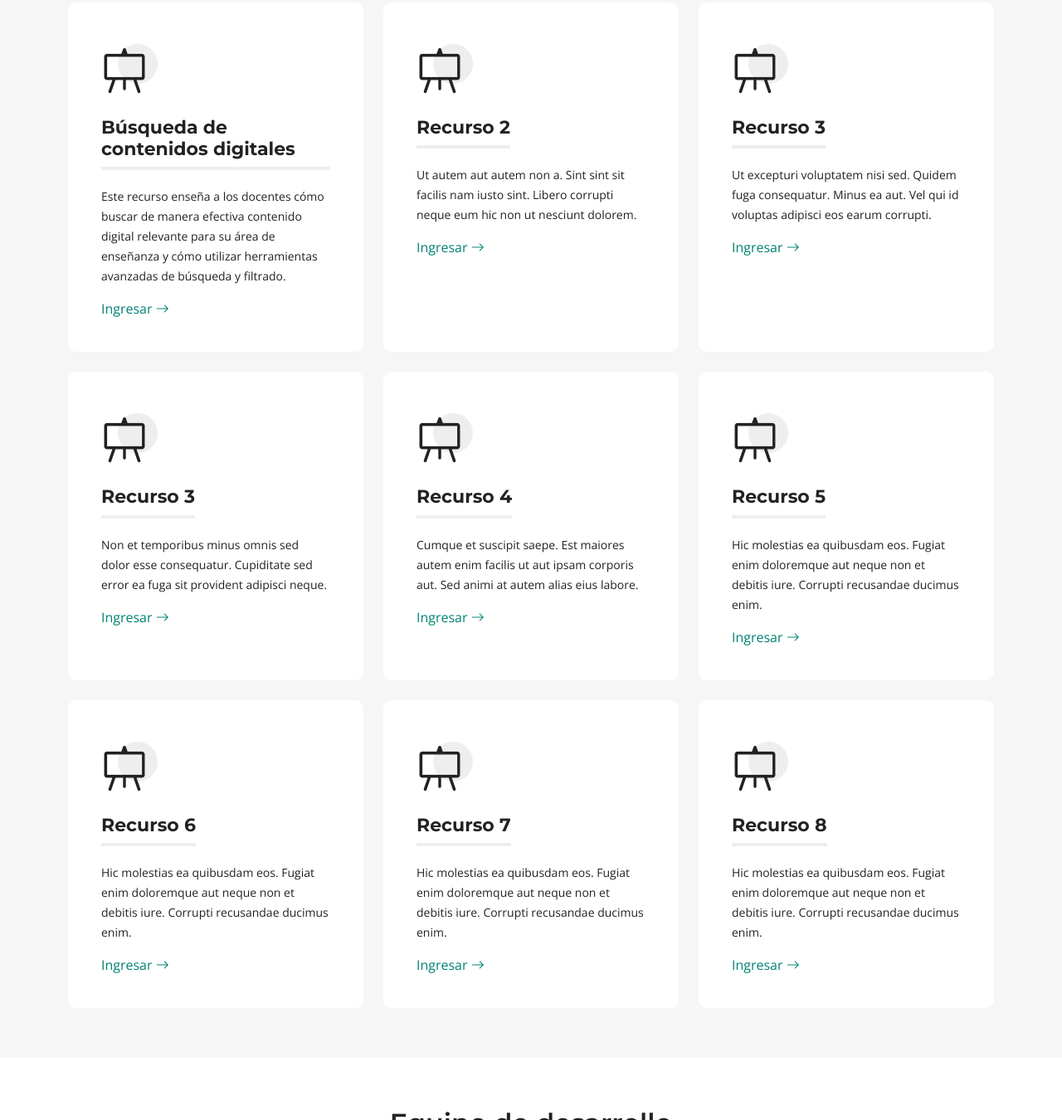
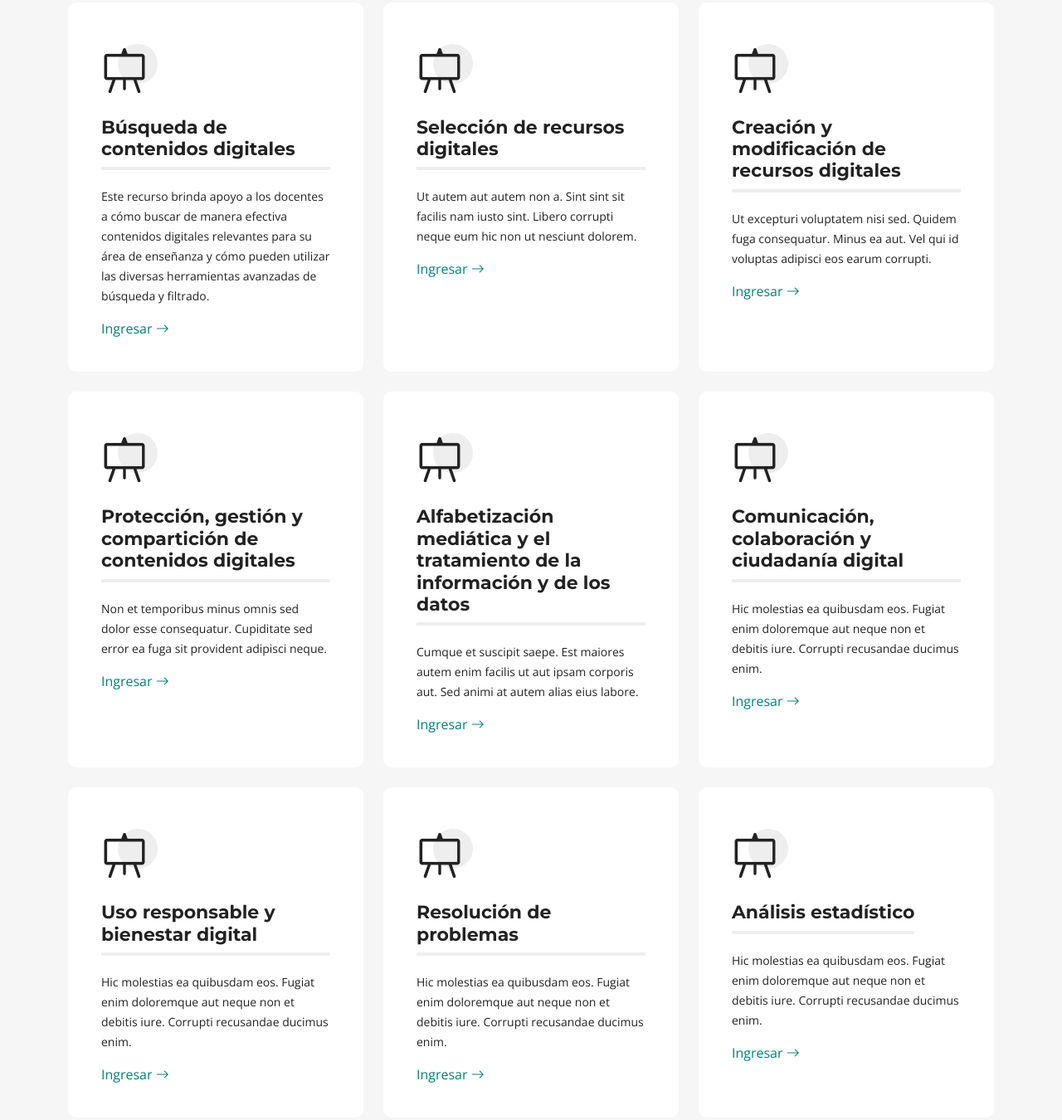
Before and after one commit to JnBenites/reasexto, a plain HTML site: page index.html in a window 1280 px wide. Shown: the part 737-2087 px from the top of the page at 83% size. Drawn offline with nearby package versions, Linux system fonts and the light colour scheme.

Commit message:
Update
Update

```diff
--- a/index.html
+++ b/index.html
@@ -62,7 +62,7 @@
   <!-- End Header -->
 
   <!-- ======= Hero Section ======= -->
-  <section id="hero" class="hero">
+  <section id="hero" class="hero min-vh-50">
     <div class="container position-relative">
       <div class="row gy-5" data-aos="fade-in">
         <div class="pe-5 col-lg-6 order-2 order-lg-2 d-flex flex-column justify-content-center text-center text-lg-start">
@@ -120,16 +120,13 @@
   <!-- End Hero Section -->
 
   <main id="main">
-
-
-
     <!-- ======= Our Services Section ======= -->
     <section id="services" class="services sections-bg">
       <div class="container" data-aos="fade-up">
 
         <div class="section-header">
           <h2>Recursos Educativos Sexto Ciclo</h2>
-          <p>Repositorio de Recursos Educativos desarrollados por SEXTO CICLO de la Carrera de Pedagogía de las Ciencias Experimentales Informática de la Universidad Nacional de Loja</p>
+          <p>Repositorio de Recursos Educativos desarrollados por el SEXTO CICLO de la Carrera de Pedagogía de las Ciencias Experimentales Informática de la Universidad Nacional de Loja</p>
         </div>
 
         <div class="row gy-4" data-aos="fade-up" data-aos-delay="100">
@@ -141,7 +138,7 @@
               </div>
               <h3>Búsqueda de contenidos digitales</h3>
               <p>
-                Este recurso enseña a los docentes cómo buscar de manera efectiva contenido digital relevante para su área de enseñanza y cómo utilizar herramientas avanzadas de búsqueda y filtrado.</p>
+                Este recurso brinda apoyo a los docentes a cómo buscar de manera efectiva contenidos digitales relevantes para su área de enseñanza y cómo pueden utilizar las diversas herramientas avanzadas de búsqueda y filtrado.</p>
               <a href="./Recursos/cometencas" class="readmore stretched-link">Ingresar <i class="bi bi-arrow-right"></i></a>
             </div>
           </div><!-- End Service Item -->
@@ -151,7 +148,7 @@
               <div class="icon">
                 <i class="bi bi-easel"></i>
               </div>
-              <h3>Recurso 2</h3>
+              <h3>Selección de recursos digitales</h3>
               <p>Ut autem aut autem non a. Sint sint sit facilis nam iusto sint. Libero corrupti neque eum hic non ut nesciunt dolorem.</p>
               <a href="#" class="readmore stretched-link">Ingresar <i class="bi bi-arrow-right"></i></a>
             </div>
@@ -162,7 +159,7 @@
               <div class="icon">
                 <i class="bi bi-easel"></i>
               </div>
-              <h3>Recurso 3</h3>
+              <h3>Creación y modificación de recursos digitales</h3>
               <p>Ut excepturi voluptatem nisi sed. Quidem fuga consequatur. Minus ea aut. Vel qui id voluptas adipisci eos earum corrupti.</p>
               <a href="#" class="readmore stretched-link">Ingresar <i class="bi bi-arrow-right"></i></a>
             </div>
@@ -173,7 +170,7 @@
               <div class="icon">
                 <i class="bi bi-easel"></i>
               </div>
-              <h3>Recurso 3</h3>
+              <h3>Protección, gestión y compartición de contenidos digitales</h3>
               <p>Non et temporibus minus omnis sed dolor esse consequatur. Cupiditate sed error ea fuga sit provident adipisci neque.</p>
               <a href="#" class="readmore stretched-link">Ingresar <i class="bi bi-arrow-right"></i></a>
             </div>
@@ -184,7 +181,7 @@
               <div class="icon">
                 <i class="bi bi-easel"></i>
               </div>
-              <h3>Recurso 4</h3>
+              <h3>Alfabetización mediática y el tratamiento de la información y de los datos</h3>
               <p>Cumque et suscipit saepe. Est maiores autem enim facilis ut aut ipsam corporis aut. Sed animi at autem alias eius labore.</p>
               <a href="" class="readmore stretched-link">Ingresar <i class="bi bi-arrow-right"></i></a>
             </div>
@@ -195,7 +192,7 @@
               <div class="icon">
                 <i class="bi bi-easel"></i>
               </div>
-              <h3>Recurso 5</h3>
+              <h3>Comunicación, colaboración y ciudadanía digital</h3>
               <p>Hic molestias ea quibusdam eos. Fugiat enim doloremque aut neque non et debitis iure. Corrupti recusandae ducimus enim.</p>
               <a href="#" class="readmore stretched-link">Ingresar <i class="bi bi-arrow-right"></i></a>
             </div>
@@ -206,7 +203,7 @@
               <div class="icon">
                 <i class="bi bi-easel"></i>
               </div>
-              <h3>Recurso 6</h3>
+              <h3>Uso responsable y bienestar digital</h3>
               <p>Hic molestias ea quibusdam eos. Fugiat enim doloremque aut neque non et debitis iure. Corrupti recusandae ducimus enim.</p>
               <a href="#" class="readmore stretched-link">Ingresar <i class="bi bi-arrow-right"></i></a>
             </div>
@@ -217,7 +214,7 @@
               <div class="icon">
                 <i class="bi bi-easel"></i>
               </div>
-              <h3>Recurso 7</h3>
+              <h3>Resolución de problemas</h3>
               <p>Hic molestias ea quibusdam eos. Fugiat enim doloremque aut neque non et debitis iure. Corrupti recusandae ducimus enim.</p>
               <a href="#" class="readmore stretched-link">Ingresar <i class="bi bi-arrow-right"></i></a>
             </div>
@@ -228,7 +225,7 @@
               <div class="icon">
                 <i class="bi bi-easel"></i>
               </div>
-              <h3>Recurso 8</h3>
+              <h3>Análisis estadístico</h3>
               <p>Hic molestias ea quibusdam eos. Fugiat enim doloremque aut neque non et debitis iure. Corrupti recusandae ducimus enim.</p>
               <a href="#" class="readmore stretched-link">Ingresar <i class="bi bi-arrow-right"></i></a>
             </div>
```
